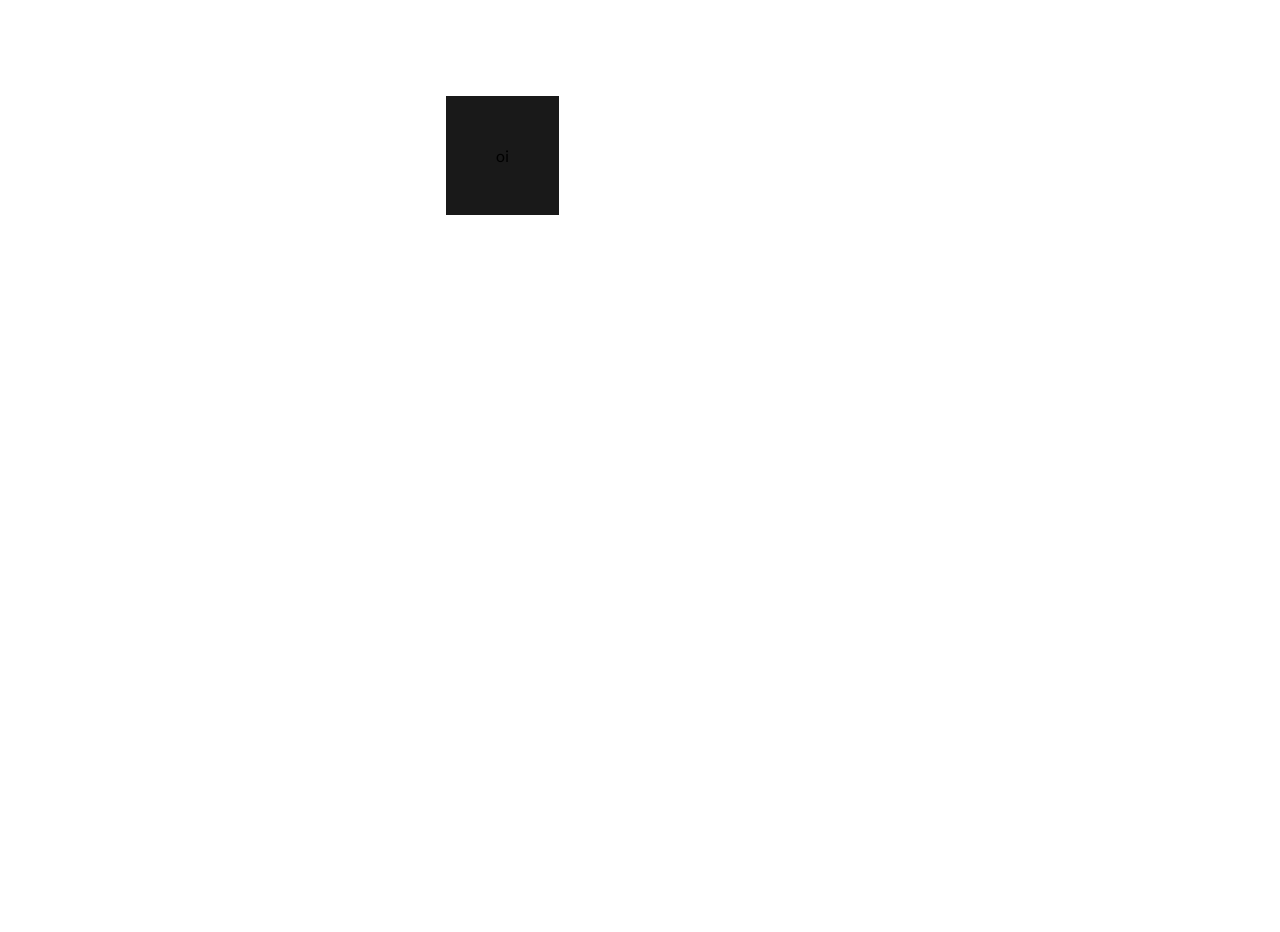
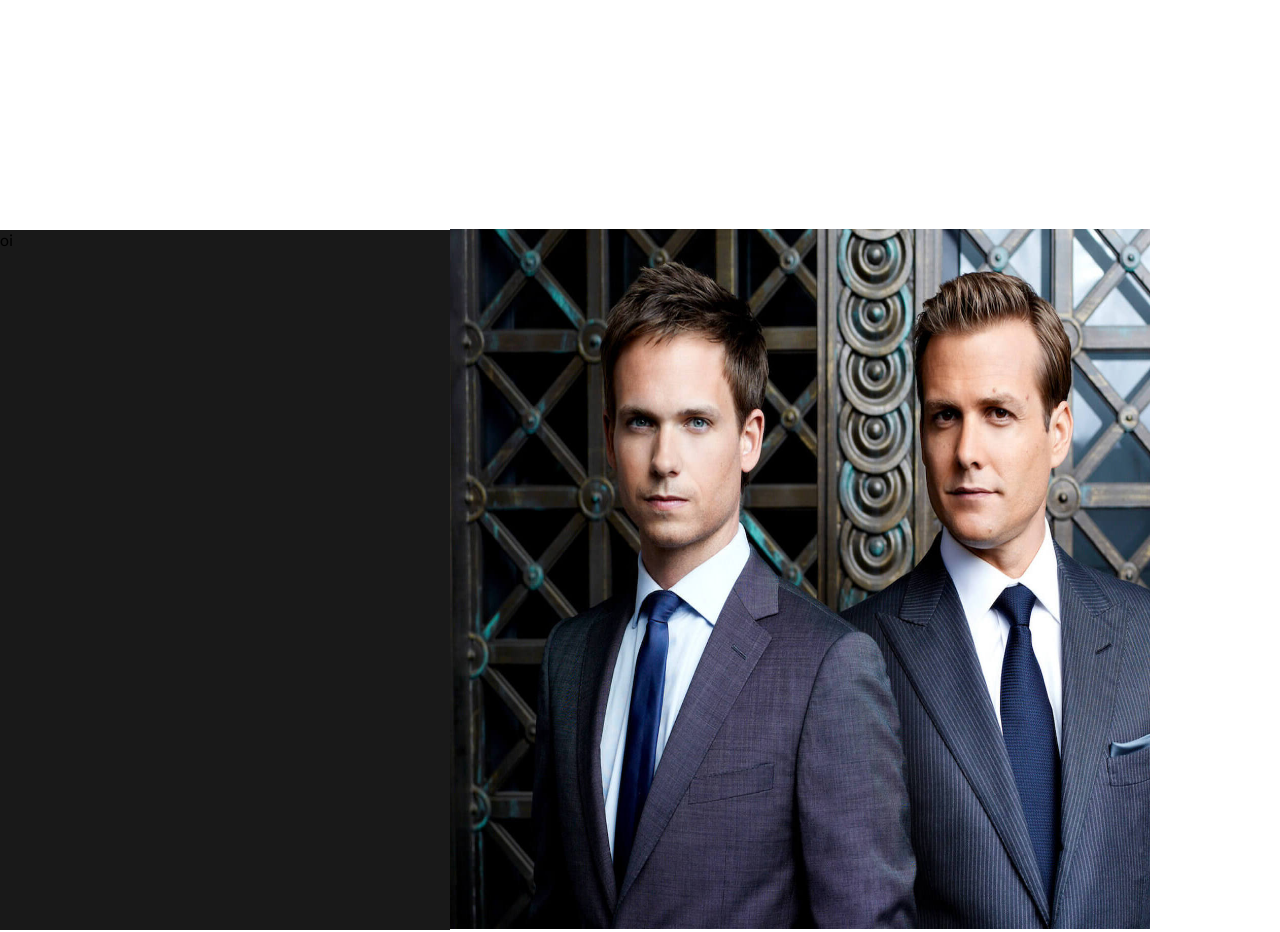
Before and after one commit to junior12577/pearson-hardman, a plain HTML site: page index.html in a window 1280 px wide. Shown: the part 760-1692 px from the top of the page. Before the commit the page ends 990 px from the top, so only its background shows below. Drawn offline with nearby package versions, Linux system fonts and the light colour scheme; a web font is replaced by a local one.

Commit message:
class square criada e span com a class

```diff
--- a/CSS/style.css
+++ b/CSS/style.css
@@ -73,14 +73,24 @@ img{
     background-color: #d92123;
 }
 #servico{
+
     justify-content: center;
     align-items: center;
     display: flex;
-    width: 1005px;
-    height: 150px;
+    width: 500px;
+    height: 1000px;
 }
 #servico1{
-
-    padding: 50px;
+    width: 700px;
+    height: 700px;
     background-color: #191919;
 }
+
+#servico2 img{
+
+    width: 700px;
+    height: 700px;
+}
+#servico2{
+    width: 50px;
+}
--- a/index.html
+++ b/index.html
@@ -40,7 +40,7 @@
     <div id="servico1">
         oi
     </div>
-    <div id="servico2"><img src="./IMAGENS/" alt=""></div>
+    <div id="servico2"><img src="./IMAGENS/employees_banner.jpg" alt=""></div>
 
    </div>
 
```
